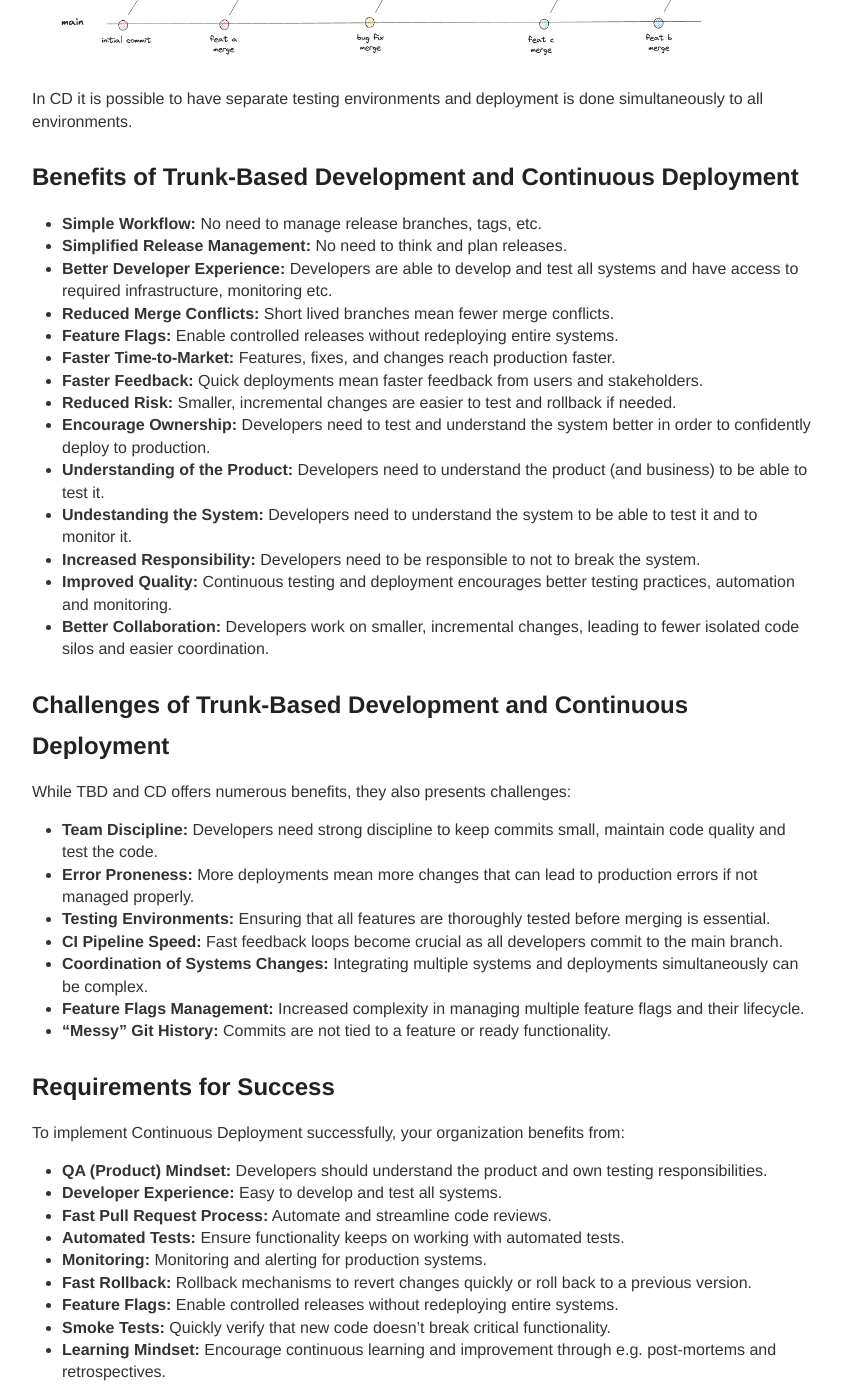
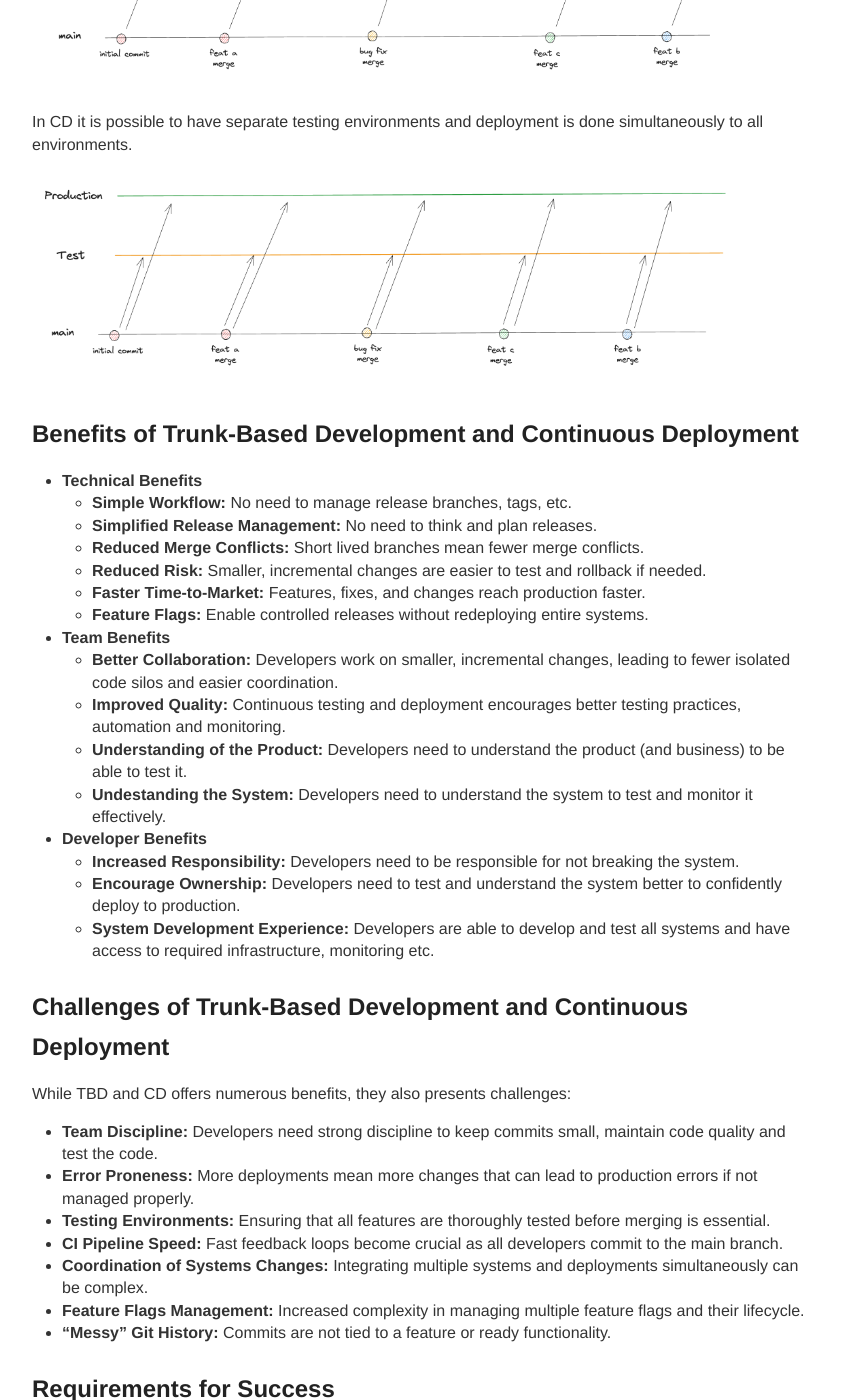
Before and after one commit to ttu/ttu.github.io, a Jekyll site: the page built from _posts/2025-2-11-trunk-based-development-with-continuous-deployments.md, in a window 1280 px wide and 1400 px high, scrolled down 6249 px. Shown: the whole window, without its empty margins (218-1059 px from the left). Built offline with Jekyll 4.4.1, drawn with Linux system fonts in a browser that asks for light colours.

Commit message:
Add deploy with test image and reorder benefits from TBD & CD post

```diff
--- a/_posts/2025-2-11-trunk-based-development-with-continuous-deployments.md
+++ b/_posts/2025-2-11-trunk-based-development-with-continuous-deployments.md
@@ -154,23 +154,27 @@ Continuous deployment process:
 
 In CD it is possible to have separate testing environments and deployment is done simultaneously to all environments.
 
+![Deplyment TBD with separate testing environments](/images/posts/continuous-deployment/deploy-tbd-test-env.png){: width="700" }
+
 
 ## Benefits of Trunk-Based Development and Continuous Deployment
 
-* __Simple Workflow:__ No need to manage release branches, tags, etc.
-* __Simplified Release Management:__ No need to think and plan releases.
-* __Better Developer Experience:__ Developers are able to develop and test all systems and have access to required infrastructure, monitoring etc.
-* __Reduced Merge Conflicts:__ Short lived branches mean fewer merge conflicts.
-* __Feature Flags:__ Enable controlled releases without redeploying entire systems.
-* __Faster Time-to-Market:__ Features, fixes, and changes reach production faster.
-* __Faster Feedback:__ Quick deployments mean faster feedback from users and stakeholders.
-* __Reduced Risk:__ Smaller, incremental changes are easier to test and rollback if needed.
-* __Encourage Ownership:__ Developers need to test and understand the system better in order to confidently deploy to production.
-* __Understanding of the Product:__ Developers need to understand the product (and business) to be able to test it.
-* __Undestanding the System:__ Developers need to understand the system to be able to test it and to monitor it.
-* __Increased Responsibility:__ Developers need to be responsible to not to break the system.
-* __Improved Quality:__ Continuous testing and deployment encourages better testing practices, automation and monitoring.
-* __Better Collaboration:__ Developers work on smaller, incremental changes, leading to fewer isolated code silos and easier coordination.
+* __Technical Benefits__
+  * __Simple Workflow:__ No need to manage release branches, tags, etc.
+  * __Simplified Release Management:__ No need to think and plan releases.
+  * __Reduced Merge Conflicts:__ Short lived branches mean fewer merge conflicts.
+  * __Reduced Risk:__ Smaller, incremental changes are easier to test and rollback if needed.
+  * __Faster Time-to-Market:__ Features, fixes, and changes reach production faster.
+  * __Feature Flags:__ Enable controlled releases without redeploying entire systems.
+* __Team Benefits__
+  * __Better Collaboration:__ Developers work on smaller, incremental changes, leading to fewer isolated code silos and easier coordination.
+  * __Improved Quality:__ Continuous testing and deployment encourages better testing practices, automation and monitoring.
+  * __Understanding of the Product:__ Developers need to understand the product (and business) to be able to test it.
+  * __Undestanding the System:__ Developers need to understand the system to test and monitor it effectively.
+* __Developer Benefits__
+  * __Increased Responsibility:__ Developers need to be responsible for not breaking the system.
+  * __Encourage Ownership:__ Developers need to test and understand the system better to confidently deploy to production.
+  * __System Development Experience:__ Developers are able to develop and test all systems and have access to required infrastructure, monitoring etc.
 
 
 ## Challenges of Trunk-Based Development and Continuous Deployment
```
Also changed, not shown: images/posts/continuous-deployment/deploy-tbd-test-env.png (added), images/posts/continuous-deployment/deploy-tbd.png.
